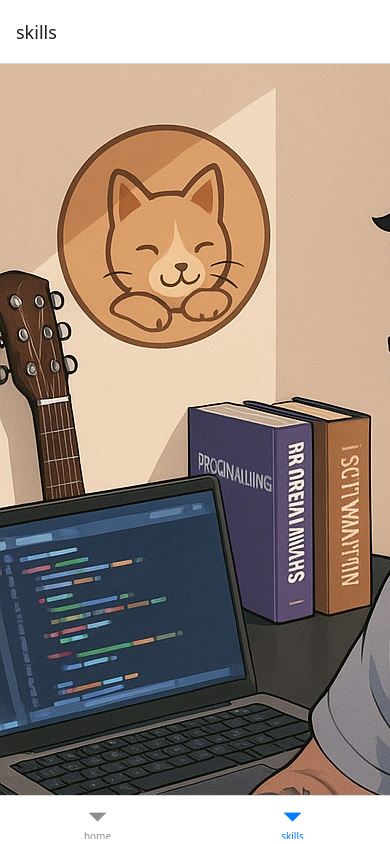
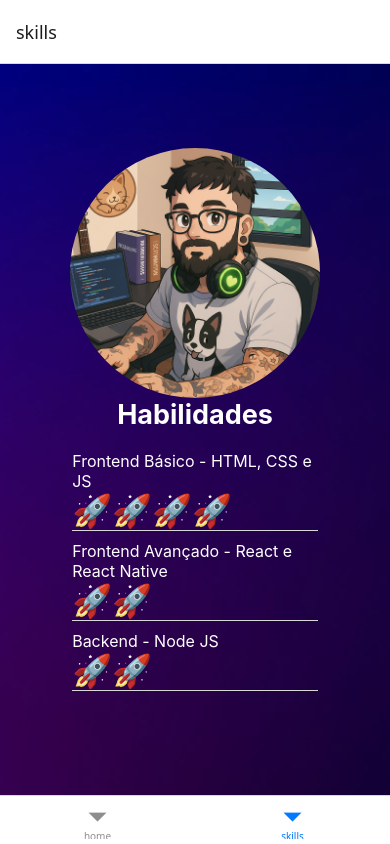
Before and after one commit to simonntech/portfolioBootcamp, a React Native app: screen /skills in a window 390 px wide. Built offline with nearby package versions, Linux system fonts and the light colour scheme.

Commit message:
skills and styles

```diff
--- a/src/screens/HomeScreen.tsx
+++ b/src/screens/HomeScreen.tsx
@@ -36,7 +36,6 @@ export default function HomeScreen() {
                 </View>
                 <StatusBar></StatusBar>
             </ImageBackground>
-
         </View>
     )
 }
--- a/src/screens/SkillsScreen.tsx
+++ b/src/screens/SkillsScreen.tsx
@@ -1,16 +1,37 @@
 import { StatusBar } from "expo-status-bar";
-import { View, Text, Image } from "react-native";
-import profileImg from '../../assets/perfiltech.jpg'
+import { View, Text, Image, ImageBackground, Button } from "react-native";
+import profileImg from '../../assets/perfiltech.jpg';
+import bgImg from '../../assets/background.jpg'
+import styles from "./Styles";
 
 export default function SkillsScreen() {
     return (
-        <View>
-            <Image
-                source={profileImg}
-                width={100}
-            />
-            <Text>Habilidades</Text>
-            <StatusBar></StatusBar>
+        <View style={styles.container}>
+            <ImageBackground
+                source={bgImg}
+                style={styles.container}
+            >
+                <Image
+                    source={profileImg}
+                    style={styles.imgSize}
+                />
+                <Text style={styles.title}>Habilidades</Text>
+                <View style={styles.lvlMainCont}>
+                    <View style={styles.lvlCont}>
+                        <Text style={styles.skillTittle}>Frontend Básico - HTML, CSS e JS</Text>
+                        <Text style={styles.lvl}>🚀🚀🚀🚀</Text>
+                    </View>
+                    <View style={styles.lvlCont}>
+                        <Text style={styles.skillTittle}>Frontend Avançado - React e React Native</Text>
+                        <Text style={styles.lvl}>🚀🚀</Text>
+                    </View>
+                    <View style={styles.lvlCont}>
+                        <Text style={styles.skillTittle}>Backend - Node JS</Text>
+                        <Text style={styles.lvl}>🚀🚀</Text>
+                    </View>
+                </View>
+                <StatusBar></StatusBar>
+            </ImageBackground>
         </View>
     )
 }
--- a/src/screens/Styles.tsx
+++ b/src/screens/Styles.tsx
@@ -21,6 +21,24 @@ const styles = StyleSheet.create({
         marginVertical: 40,
         width: '60%',
         gap: 10
+    },
+    lvlMainCont: {
+        width: '90%',
+        alignItems: 'center',
+        marginVertical: 20,
+        gap: 10
+    },
+    lvlCont: {
+        borderBottomWidth: 1,
+        borderColor: '#d8d8d8ff',
+        width: '70%'
+    },
+    skillTittle: {
+        color: '#fff',
+        fontSize: 16,
+    },
+    lvl: {
+        fontSize: 32
     }
 });
 
```
